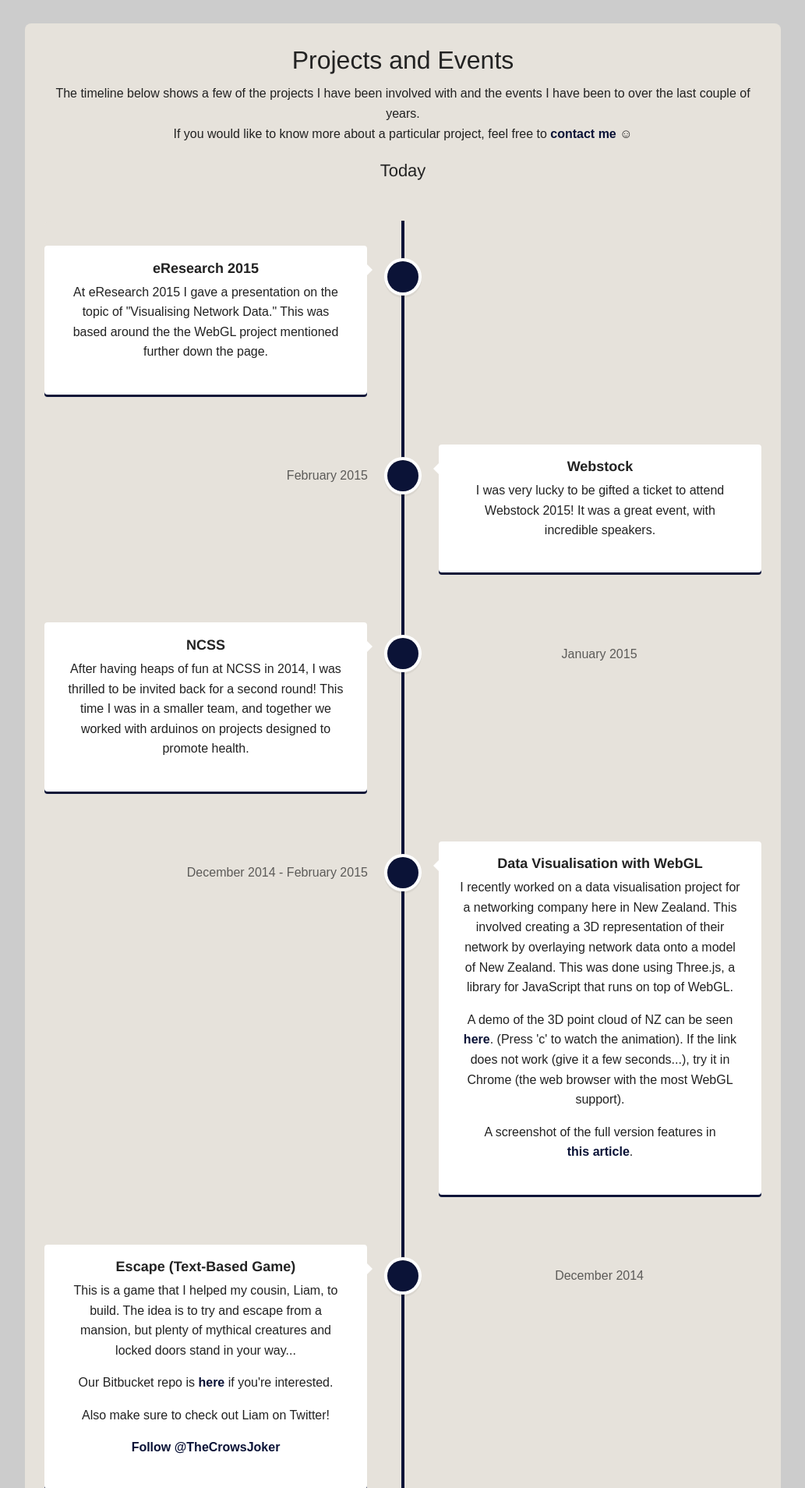
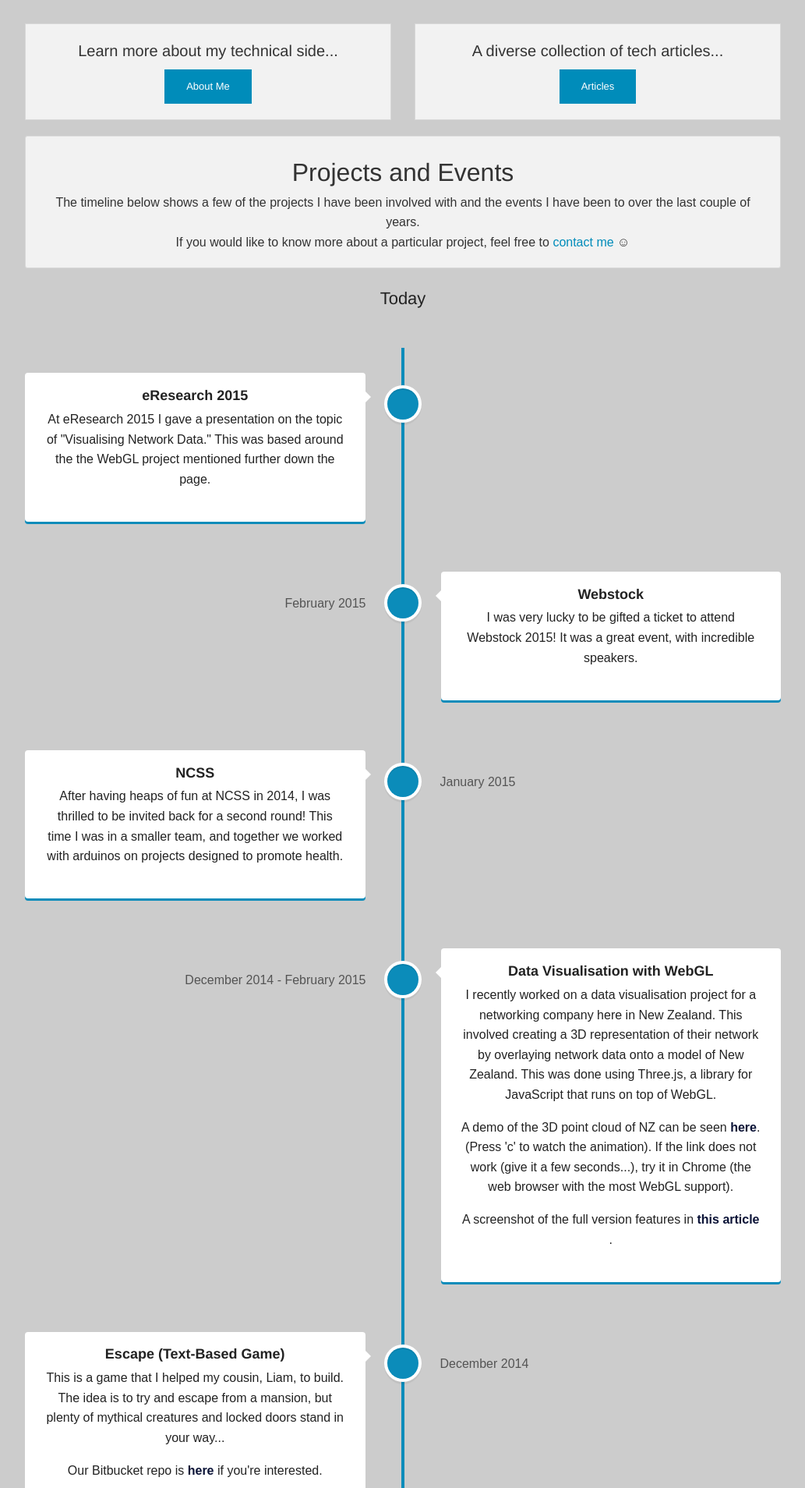
Before and after one commit to hayleycodes/personal-website, a Python web app: template templates/timeline.html in a window 1280 px wide. Shown: the part 299-2207 px from the top of the page at 78% size, without its empty margins (123-1156 px from the left). Run offline with Jinja, Linux system fonts and the light colour scheme; the template is opened without the code that fills it, so the values that code supplies are empty; some libraries are stand-ins or nearby versions.

Commit message:
restyling timeline page

```diff
--- a/static/sass/_sections.scss
+++ b/static/sass/_sections.scss
@@ -2,7 +2,6 @@ section, .entries {
 
     border-radius: 8px;
     border: 0px solid;
-    background-color: #E6E2DB;
     padding: 0px 0px 20px 15px;
 
     img {
--- a/static/sass/_timeline.scss
+++ b/static/sass/_timeline.scss
@@ -19,7 +19,7 @@ h5 {
     left: 18px;
     height: 100%;
     width: 4px;
-    background: #0B1337;
+    background: #0B8CBA;
 }
 
 
@@ -96,7 +96,7 @@ h5 {
 
 
 .cd-timeline-img.cd-picture {
-    background: #0B1337;
+    background: #0B8CBA;
 }
 
 
@@ -201,7 +201,7 @@ h5 {
     background: white;
     border-radius: 0.25em;
     padding: 1em;
-    box-shadow: 0 3px 0 #0B1337;
+    box-shadow: 0 3px 0 #0B8CBA;
 }
 
 
@@ -213,7 +213,7 @@ h5 {
 
 
 .cd-timeline-content h2 {
-    color: #0B1337;
+    color: #0B8CBA;
 }
 
 
@@ -311,6 +311,7 @@ h5 {
         top: 6px;
         font-size: 16px;
         font-size: 1rem;
+        text-align: left;
     }
 
     .cd-timeline-block:nth-child(even) .cd-timeline-content {
--- a/static/stylesheets/style.css
+++ b/static/stylesheets/style.css
@@ -236,10 +236,9 @@ footer {
 section, .entries {
   border-radius: 8px;
   border: 0px solid;
-  background-color: #E6E2DB;
   padding: 0px 0px 20px 15px;
 }
-/* line 8, ../sass/_sections.scss */
+/* line 7, ../sass/_sections.scss */
 section img, .entries img {
   display: block;
   width: 310px;
@@ -248,18 +247,18 @@ section img, .entries img {
   border-radius: 15px;
   border: white 0px solid;
 }
-/* line 19, ../sass/_sections.scss */
+/* line 18, ../sass/_sections.scss */
 section p, .entries p {
   display: block;
 }
-/* line 25, ../sass/_sections.scss */
+/* line 24, ../sass/_sections.scss */
 section aside, .entries aside {
   float: right;
   padding-top: 12px;
   padding-right: 0px;
   text-align: right;
 }
-/* line 34, ../sass/_sections.scss */
+/* line 33, ../sass/_sections.scss */
 section a, .entries a {
   display: inline-block;
   color: white;
@@ -267,32 +266,32 @@ section a, .entries a {
   font-weight: bold;
   color: #0B1337;
 }
-/* line 42, ../sass/_sections.scss */
+/* line 41, ../sass/_sections.scss */
 section a:hover, .entries a:hover {
   font-weight: bold;
   text-decoration: underline;
 }
-/* line 51, ../sass/_sections.scss */
+/* line 50, ../sass/_sections.scss */
 section li, .entries li {
   list-style-type: none;
   padding-right: 10px;
 }
 @media only screen and (max-width: 480px) {
-  /* line 61, ../sass/_sections.scss */
+  /* line 60, ../sass/_sections.scss */
   section img, .entries img {
     width: 0px;
   }
-  /* line 67, ../sass/_sections.scss */
+  /* line 66, ../sass/_sections.scss */
   section section, .entries section {
     padding: 0 0px;
   }
-  /* line 73, ../sass/_sections.scss */
+  /* line 72, ../sass/_sections.scss */
   section a, .entries a {
     font-size: 15px;
   }
 }
 
-/* line 81, ../sass/_sections.scss */
+/* line 80, ../sass/_sections.scss */
 section {
   padding-top: 15px;
   padding-left: 25px;
@@ -353,7 +352,7 @@ h5 {
   left: 18px;
   height: 100%;
   width: 4px;
-  background: #0B1337;
+  background: #0B8CBA;
 }
 
 @media only screen and (min-width: 1170px) {
@@ -428,7 +427,7 @@ h5 {
 
 /* line 98, ../sass/_timeline.scss */
 .cd-timeline-img.cd-picture {
-  background: #0B1337;
+  background: #0B8CBA;
 }
 
 @media only screen and (min-width: 1170px) {
@@ -514,7 +513,7 @@ h5 {
   background: white;
   border-radius: 0.25em;
   padding: 1em;
-  box-shadow: 0 3px 0 #0B1337;
+  box-shadow: 0 3px 0 #0B8CBA;
 }
 
 /* line 208, ../sass/_timeline.scss */
@@ -526,7 +525,7 @@ h5 {
 
 /* line 215, ../sass/_timeline.scss */
 .cd-timeline-content h2 {
-  color: #0B1337;
+  color: #0B8CBA;
 }
 
 /* line 220, ../sass/_timeline.scss */
@@ -627,14 +626,15 @@ h5 {
     top: 6px;
     font-size: 16px;
     font-size: 1rem;
+    text-align: left;
   }
 
-  /* line 316, ../sass/_timeline.scss */
+  /* line 317, ../sass/_timeline.scss */
   .cd-timeline-block:nth-child(even) .cd-timeline-content {
     float: right;
   }
 
-  /* line 320, ../sass/_timeline.scss */
+  /* line 321, ../sass/_timeline.scss */
   .cd-timeline-block:nth-child(even) .cd-timeline-content::before {
     top: 24px;
     left: auto;
@@ -643,24 +643,24 @@ h5 {
     border-right-color: white;
   }
 
-  /* line 328, ../sass/_timeline.scss */
+  /* line 329, ../sass/_timeline.scss */
   .cd-timeline-block:nth-child(even) .cd-timeline-content .cd-read-more {
     float: right;
   }
 
-  /* line 332, ../sass/_timeline.scss */
+  /* line 333, ../sass/_timeline.scss */
   .cd-timeline-block:nth-child(even) .cd-timeline-content .cd-date {
     left: auto;
     right: 122%;
     text-align: right;
   }
 
-  /* line 338, ../sass/_timeline.scss */
+  /* line 339, ../sass/_timeline.scss */
   .cssanimations .cd-timeline-content.is-hidden {
     visibility: hidden;
   }
 
-  /* line 342, ../sass/_timeline.scss */
+  /* line 343, ../sass/_timeline.scss */
   .cssanimations .cd-timeline-content.bounce-in {
     visibility: visible;
     -webkit-animation: cd-bounce-2 0.6s;
@@ -670,7 +670,7 @@ h5 {
 }
 @media only screen and (min-width: 1170px) {
   /* inverse bounce effect on even content blocks */
-  /* line 355, ../sass/_timeline.scss */
+  /* line 356, ../sass/_timeline.scss */
   .cssanimations .cd-timeline-block:nth-child(even) .cd-timeline-content.bounce-in {
     -webkit-animation: cd-bounce-2-inverse 0.6s;
     -moz-animation: cd-bounce-2-inverse 0.6s;
--- a/templates/layout.html
+++ b/templates/layout.html
@@ -1,7 +1,5 @@
 <!DOCTYPE html>
 <html>
-
-
 
     <head>
         <title>hayleyavw</title>
@@ -37,7 +35,7 @@
         <div class="row">
 
             <div class="large-12 columns">
-                <a href="{{ url_for('articles') }}">
+
                 <header>
 
                     <h1>Hayley van Waas</h1>
@@ -53,7 +51,6 @@
               <!--&#169; Hayley van Waas 2014-->
                 <footer class="row">
 
-                <div class="large-12 columns"><hr/>
                     <div class="row">
                         <div class="large-6 columns">
                             <p>&copy; Copyright Hayley van Waas</p>
@@ -61,16 +58,14 @@
                         <div class="large-6 columns">
                             <ul class="inline-list right">
                                 <li><a href="{{ url_for('about') }}">About Me</a></li>
+                                <li><a href="{{ url_for('articles') }}">Articles</a></li>
                                 <li><a href="{{ url_for('projects') }}">Projects</a></li>
                                 <li><a href="{{ url_for('contactform') }}">Contact Me</a></li>
                             </ul>
                         </div>
                     </div>
-                </div>
 
                 </footer>
-
-
 
             </div>
         </div>
--- a/templates/timeline.html
+++ b/templates/timeline.html
@@ -1,8 +1,37 @@
 {% extends "layout.html" %}
 {% block body %}
 
-<section>
 
+    <div class="row">
+
+        <div class="large-6 small-6 columns">
+
+            <div class="panel">
+                <h6 class="subheader">
+                    Learn more about my technical side...
+                </h6>
+                <a href="{{ url_for('about') }}" class="small button">About Me</a>
+            </div>
+
+        </div>
+
+        <div class="large-6 small-6 columns">
+
+            <div class="panel">
+                <h6 class="subheader">
+                    A diverse collection of tech articles...
+                </h6>
+                <a href="{{ url_for('articles') }}" class="small button">Articles</a>
+            </div>
+
+        </div>
+
+    </div>
+
+
+    <div class="row">
+        <div class="large-12 columns">
+            <div class="radius panel">
                 <h2>
                     Projects and Events
                 </h2>
@@ -12,11 +41,14 @@
                     <br>
                         If you would like to know more about a particular project, feel free to <a href="contactform">contact me</a> ☺
                 </p>
+            </div>
+        </div>
+    </div>
+
 
     <h5>Today</h5>
 
     <section id="cd-timeline" class="cd-container">
-
         <div class="cd-timeline-block">
             <div class="cd-timeline-img cd-picture">
             </div>
@@ -239,5 +271,4 @@
 
     </section>
     <h5>January 2014</h5>
-</section>
 {% endblock %}
```
Lines whose indentation alone changed are shown as unchanged.
